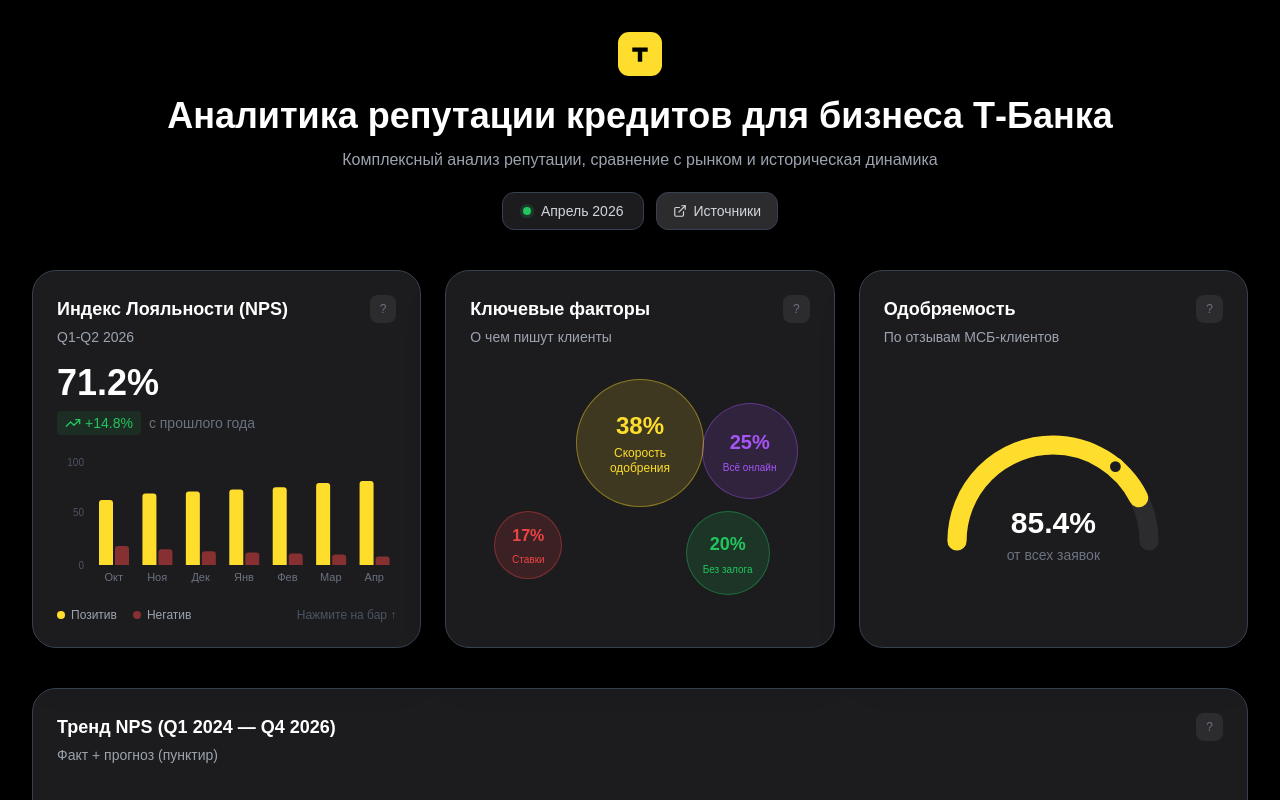
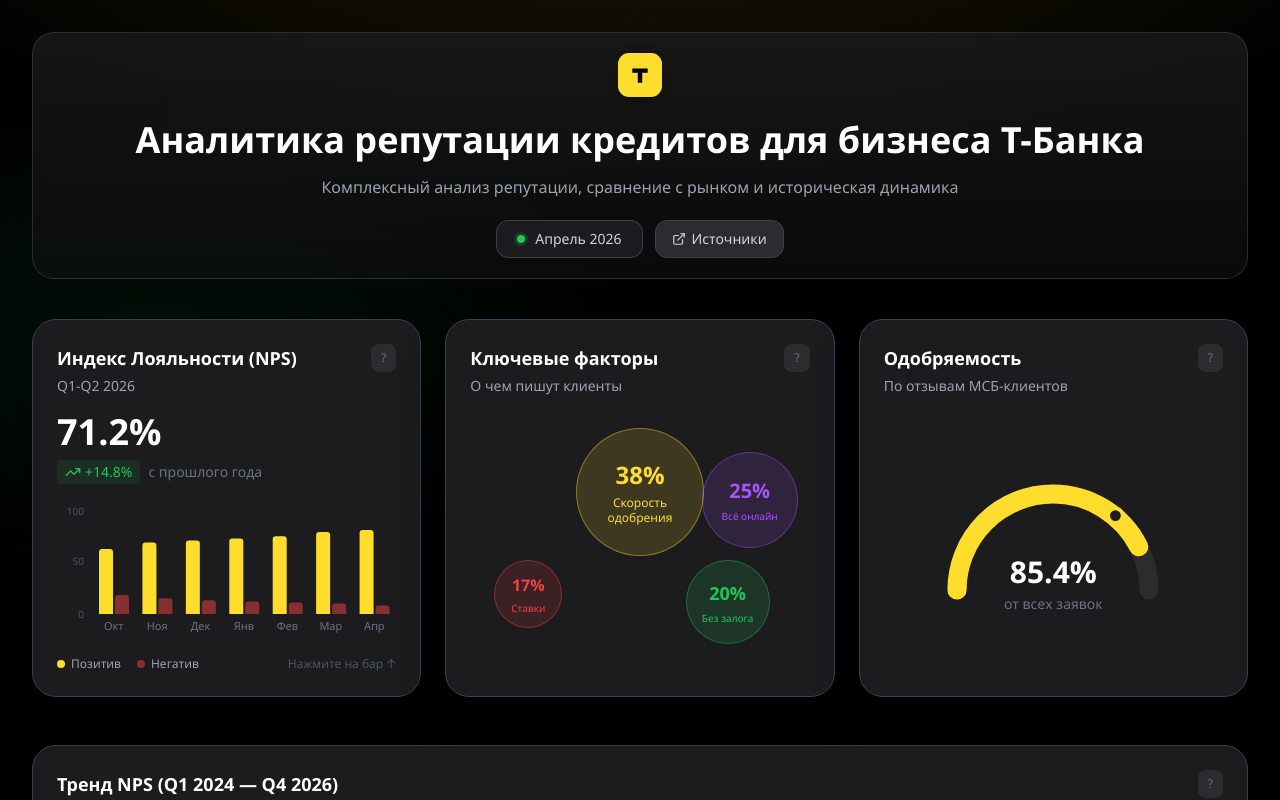
Before and after one commit to Kosxy/tbank-dashboard, a React (Vite) app: page / in a window 1280 px wide. Shown: the top 800 px of the page. Built offline with nearby package versions, Linux system fonts and the light colour scheme.

Commit message:
Polish dashboard UI/UX styling and accessibility

```diff
--- a/src/App.jsx
+++ b/src/App.jsx
@@ -138,7 +138,7 @@
 ];
 
 const Card = ({ children, className = "" }) => (
-  <div className={`border rounded-3xl p-6 shadow-2xl ${className}`} style={{ backgroundColor: "#1C1C1E", borderColor: "#374151" }}>
+  <div className={`ui-card border rounded-3xl p-6 shadow-2xl ${className}`} style={{ backgroundColor: "#1C1C1E", borderColor: "#374151" }}>
     {children}
   </div>
 );
@@ -280,17 +280,17 @@
   );
 
   return (
-    <div className="min-h-screen p-4 md:p-8 overflow-x-hidden" style={{ backgroundColor: "#000000", color: "#E5E7EB", fontFamily: "sans-serif" }}>
-      <div className="max-w-7xl mx-auto space-y-6">
+    <div className="app-shell min-h-screen p-4 md:p-8 overflow-x-hidden" style={{ color: "#E5E7EB" }}>
+      <div className="max-w-7xl mx-auto space-y-7 md:space-y-8">
 
         {/* Header */}
-        <div className="flex flex-col items-center justify-center text-center mb-10">
+        <div className="hero-panel flex flex-col items-center justify-center text-center mb-10">
           <svg width="44" height="44" viewBox="0 0 40 40" fill="none" xmlns="http://www.w3.org/2000/svg" className="mb-5" style={{ filter: "drop-shadow(0 4px 6px rgba(0,0,0,0.3))" }}>
             <rect width="40" height="40" rx="10" fill="#FFDD2D" />
             <path d="M13 14H27V18H22V27H18V18H13V14Z" fill="#000000" />
           </svg>
-          <h1 className="text-3xl md:text-4xl font-bold text-white">Аналитика репутации кредитов для бизнеса Т-Банка</h1>
-          <p className="mt-3 mb-5 max-w-2xl" style={{ color: "#9CA3AF" }}>Комплексный анализ репутации, сравнение с рынком и историческая динамика</p>
+          <h1 className="text-3xl md:text-4xl font-bold text-white leading-tight">Аналитика репутации кредитов для бизнеса Т-Банка</h1>
+          <p className="mt-3 mb-5 max-w-2xl leading-relaxed" style={{ color: "#9CA3AF" }}>Комплексный анализ репутации, сравнение с рынком и историческая динамика</p>
           <div className="flex items-center gap-3">
             <div className="px-5 py-2 rounded-xl text-sm font-medium flex items-center gap-2.5" style={{ backgroundColor: "#1C1C1E", border: "1px solid #374151", color: "#D1D5DB" }}>
               <span className="relative flex h-2 w-2">
@@ -710,6 +710,37 @@
 
       <style>{`
         @keyframes ping { 75%, 100% { transform: scale(2); opacity: 0; } }
+        .app-shell {
+          background:
+            radial-gradient(1200px 520px at 50% -160px, rgba(255,221,45,0.12) 0%, rgba(255,221,45,0) 70%),
+            radial-gradient(780px 360px at 12% 8%, rgba(34,197,94,0.08) 0%, rgba(34,197,94,0) 72%),
+            #000000;
+          font-family: "Manrope", "IBM Plex Sans", "Segoe UI", -apple-system, BlinkMacSystemFont, sans-serif;
+        }
+        .hero-panel {
+          background: linear-gradient(180deg, rgba(28,28,30,0.76) 0%, rgba(18,18,20,0.52) 100%);
+          border: 1px solid rgba(75,85,99,0.45);
+          border-radius: 22px;
+          padding: 20px 18px;
+          backdrop-filter: blur(8px);
+        }
+        .ui-card {
+          transition: transform 180ms ease, border-color 180ms ease, box-shadow 220ms ease;
+          box-shadow: 0 14px 42px rgba(0,0,0,0.36);
+        }
+        .ui-card:hover {
+          transform: translateY(-2px);
+          border-color: rgba(255,221,45,0.45) !important;
+          box-shadow: 0 18px 54px rgba(0,0,0,0.5), 0 0 0 1px rgba(255,221,45,0.15) inset;
+        }
+        button, a {
+          transition: color 180ms ease, background-color 180ms ease, border-color 180ms ease, transform 180ms ease;
+        }
+        button:focus-visible, a:focus-visible {
+          outline: 2px solid #FFDD2D;
+          outline-offset: 2px;
+          border-radius: 10px;
+        }
         .recharts-surface, .recharts-surface *,
         .recharts-wrapper, .recharts-wrapper * { outline: none !important; }
         .recharts-bar-rectangle { outline: none !important; }
@@ -734,6 +765,13 @@
           .grid-two-col { grid-template-columns: repeat(2, 1fr); }
           .grid-reviews { grid-template-columns: repeat(3, 1fr); }
         }
+        @media (max-width: 639px) {
+          .hero-panel { padding: 16px 14px; border-radius: 18px; }
+          .ui-card:hover { transform: none; }
+        }
+        @media (prefers-reduced-motion: reduce) {
+          .ui-card, button, a { transition: none !important; }
+        }
       `}</style>
     </div>
   );
--- a/src/index.css
+++ b/src/index.css
@@ -1,5 +1,18 @@
 @import "tailwindcss";
+
+* {
+  box-sizing: border-box;
+}
+
+html {
+  scroll-behavior: smooth;
+}
 
 body {
   margin: 0;
+  min-height: 100vh;
+  background: #000;
+  color: #e5e7eb;
+  -webkit-font-smoothing: antialiased;
+  -moz-osx-font-smoothing: grayscale;
 }
```
